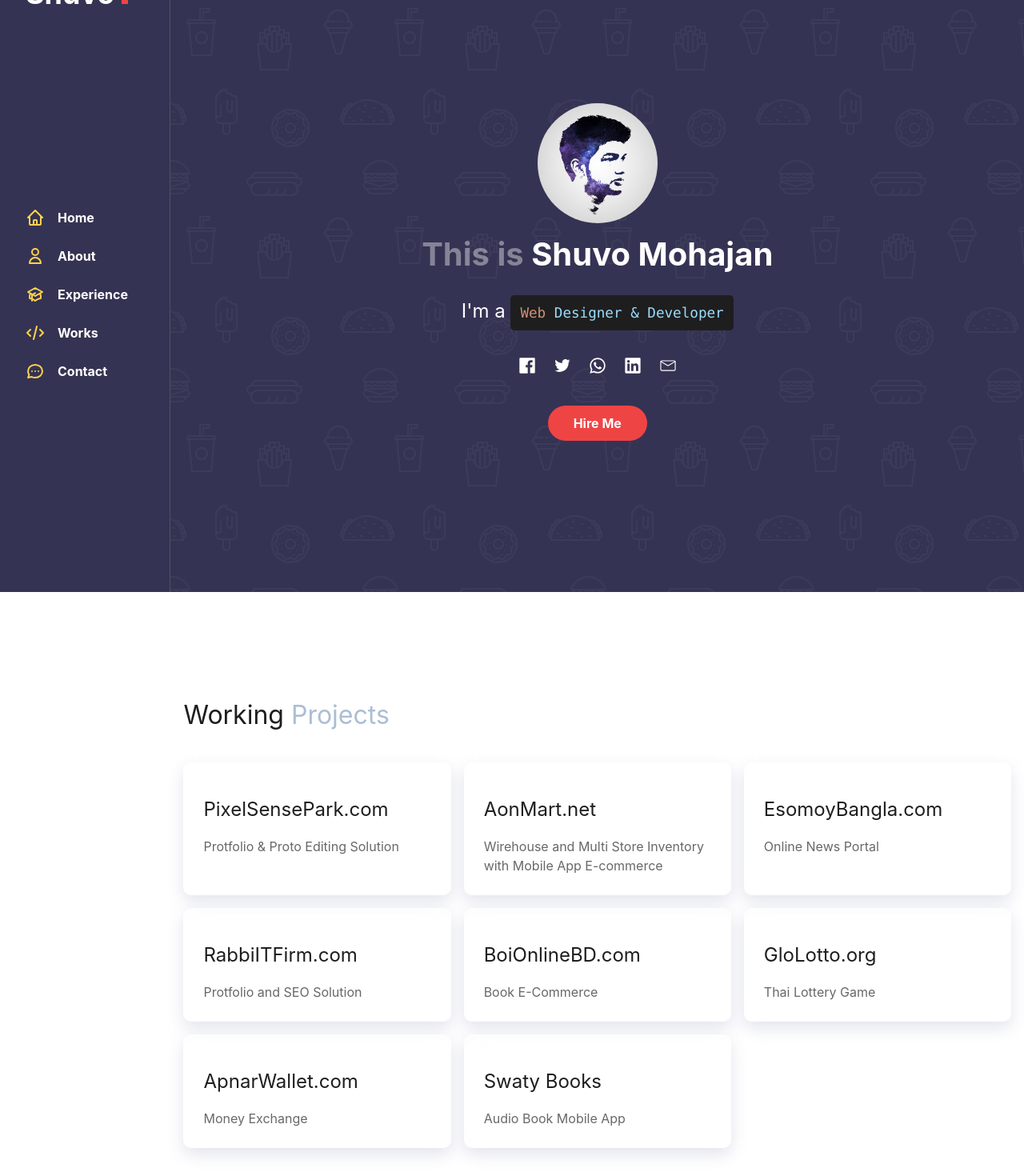
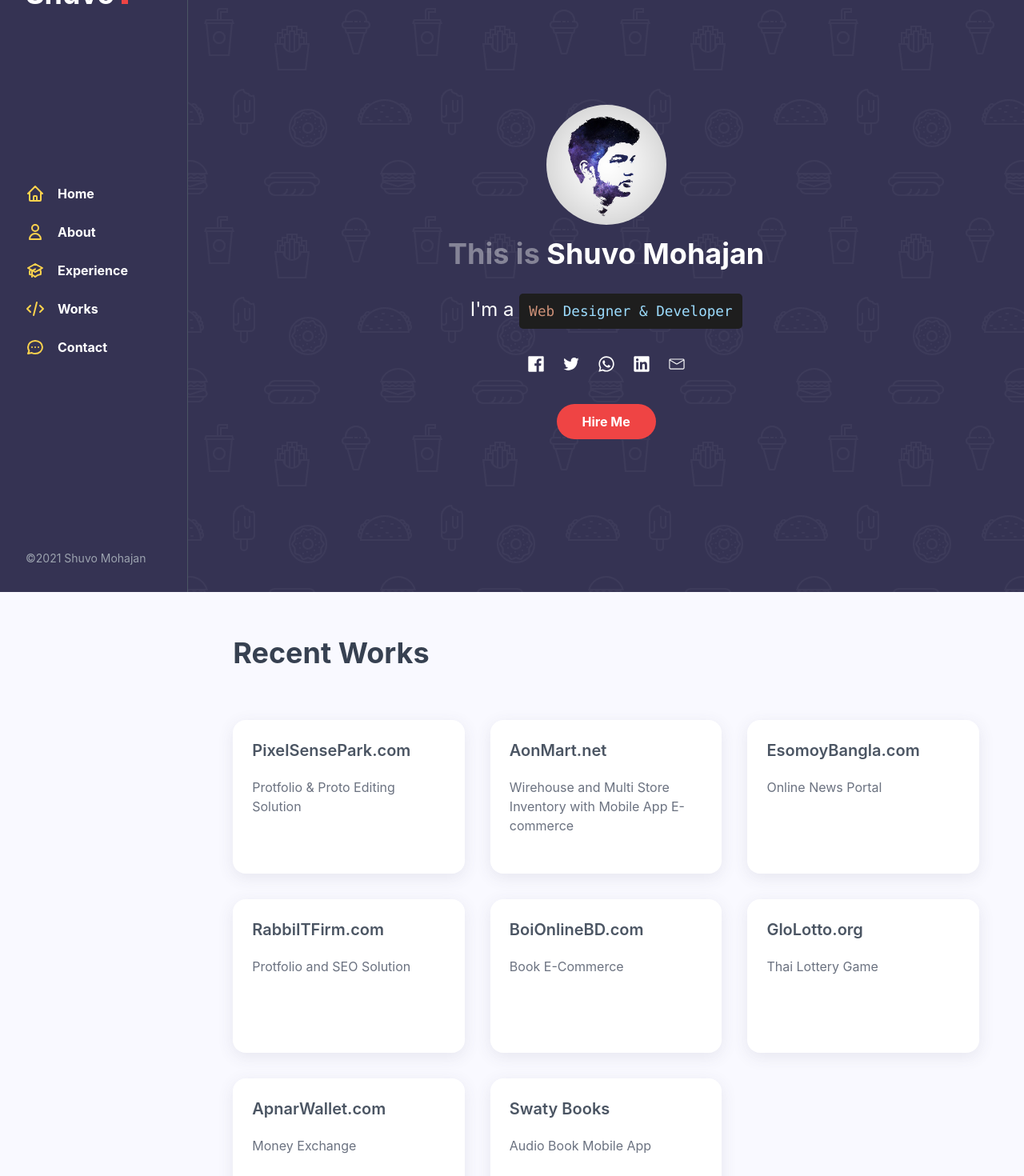
Before and after one commit to shuvomohajan/shuvomohajan.github.io, a Next.js app: page / in a window 1280 px wide. Shown: the part 60-1530 px from the top of the page at 80% size. Built offline with nearby package versions, Linux system fonts and the light colour scheme.

Commit message:
social link added & some improvment done

```diff
--- a/components/About/About.jsx
+++ b/components/About/About.jsx
@@ -10,7 +10,7 @@ const About = () => {
         styles.customBg,
       ].join(" ")}
     >
-      <div className="container px-2 md:px-4 mx-auto h-full">
+      <div className="container px-4 md:px-14 mx-auto h-full">
         <Image
           src="/shuvo.jpg"
           height="150"
--- a/components/About/About.module.css
+++ b/components/About/About.module.css
@@ -14,7 +14,7 @@
   line-height: 1.15;
   color: rgba(255, 255, 255, 0.4);
   margin-bottom: 30px;
-  font-size: 2.5rem;
+  font-size: 2.25rem;
   font-weight: bold;
 }
 
--- a/components/About/Social/Social.jsx
+++ b/components/About/Social/Social.jsx
@@ -1,7 +1,7 @@
 const Social = () => {
   return (
     <div className="flex justify-center mt-10 gap-6">
-          <a href="#">
+      <a target="_blank" rel="noreferrer" href="https://fb.com/shuvomohajan.33">
         <svg
           fill="#fff"
           className="h-5 w-5"
@@ -12,7 +12,11 @@ const Social = () => {
         </svg>
       </a>
 
-          <a href="#">
+      <a
+        target="_blank"
+        rel="noreferrer"
+        href="https://twitter.com/Shuvo_Mohajan"
+      >
         <svg
           fill="#fff"
           className="h-5 w-5"
@@ -23,7 +27,7 @@ const Social = () => {
         </svg>
       </a>
 
-          <a href="#">
+      <a target="_blank" rel="noreferrer" href="https://wa.me/01838501660">
         <svg
           fill="#fff"
           className="h-5 w-5"
@@ -34,7 +38,11 @@ const Social = () => {
         </svg>
       </a>
 
-          <a href="#">
+      <a
+        target="_blank"
+        rel="noreferrer"
+        href="https://www.linkedin.com/in/shuvo-mohajan-76ba04142/"
+      >
         <svg
           fill="#fff"
           className="h-5 w-5"
@@ -45,7 +53,7 @@ const Social = () => {
         </svg>
       </a>
 
-          <a href="#">
+      <a target="_blank" rel="noreferrer" href="mailto:shuvomohajan@gmail.com">
         <svg
           fill="#fff"
           className="h-5 w-5"
@@ -56,7 +64,7 @@ const Social = () => {
         </svg>
       </a>
     </div>
-    )
-}
+  );
+};
 
-export default Social
+export default Social;
--- a/components/Aside/Aside.jsx
+++ b/components/Aside/Aside.jsx
@@ -4,13 +4,18 @@ const Aside = () => {
   return (
     <>
       <div className="p-8 text-white h-full">
-        <h2 className="font-bold text-4xl">Shuvo <span className="bg-red-500 inline-block p-1"></span> </h2>
-        <div className="flex flex-col justify-center h-full flex-1">
-          <Link name="Home" />
-          <Link name="About" />
-          <Link name="Experience" />
-          <Link name="Works" />
-          <Link name="Contact" />
+        <div className="flex flex-col justify-between h-full">
+          <h2 className="font-bold text-4xl">
+            Shuvo <span className="bg-red-500 inline-block p-1"></span>{" "}
+          </h2>
+          <div>
+            <Link name="Home" />
+            <Link name="About" />
+            <Link name="Experience" />
+            <Link name="Works" />
+            <Link name="Contact" />
+          </div>
+          <p className="text-gray-400 text-sm">&copy;2021 Shuvo Mohajan</p>
         </div>
       </div>
     </>
--- a/components/Works/Works.jsx
+++ b/components/Works/Works.jsx
@@ -1,32 +1,30 @@
-import styles from './Works.module.css'
+import styles from "./Works.module.css";
 
 const Works = () => {
   return (
     <div className="min-h-screen py-14">
-      <div className="container px-2 md:px-4 mx-auto">
-        <h2 className={styles.second_title}>
-          Working <span>Projects</span>
-        </h2>
+      <div className="container px-4 md:px-14 mx-auto">
+        <h2 className="text-gray-700 font-bold text-4xl mb-16">Recent Works</h2>
 
-        <div className="grid grid-cols-2 md:grid-cols-3 gap-2.5 md:gap-4 mt-10">
+        <div className="grid grid-cols-1 md:grid-cols-2 lg:grid-cols-3 gap-y-4 md:gap-6 lg:gap-8">
           <a
             href="https://pixelSensePark.com/"
             target="_blank"
             rel="noreferrer"
             className={styles.card}
           >
-            <h3>PixelSensePark.com</h3>
-            <p>Protfolio & Proto Editing Solution</p>
+            <h3 className="text-xl mb-5 font-semibold text-gray-600">PixelSensePark.com</h3>
+            <p className="text-gray-500">Protfolio & Proto Editing Solution</p>
           </a>
 
           <a
-            href="https://aonmart.net/"
+            href="https://aonmart.abaacorp.com/"
             target="_blank"
             rel="noreferrer"
             className={styles.card}
           >
-            <h3>AonMart.net</h3>
-            <p>
+            <h3 className="text-xl mb-5 font-semibold text-gray-600">AonMart.net</h3>
+            <p className="text-gray-500">
               Wirehouse and Multi Store Inventory with Mobile App E-commerce
             </p>
           </a>
@@ -37,8 +35,8 @@ const Works = () => {
             rel="noreferrer"
             className={styles.card}
           >
-            <h3>EsomoyBangla.com</h3>
-            <p>Online News Portal</p>
+            <h3 className="text-xl mb-5 font-semibold text-gray-600">EsomoyBangla.com</h3>
+            <p className="text-gray-500">Online News Portal</p>
           </a>
 
           <a
@@ -47,8 +45,8 @@ const Works = () => {
             rel="noreferrer"
             className={styles.card}
           >
-            <h3>RabbiITFirm.com</h3>
-            <p>Protfolio and SEO Solution</p>
+            <h3 className="text-xl mb-5 font-semibold text-gray-600">RabbiITFirm.com</h3>
+            <p className="text-gray-500">Protfolio and SEO Solution</p>
           </a>
 
           <a
@@ -57,8 +55,8 @@ const Works = () => {
             rel="noreferrer"
             className={styles.card}
           >
-            <h3>BoiOnlineBD.com</h3>
-            <p>Book E-Commerce</p>
+            <h3 className="text-xl mb-5 font-semibold text-gray-600">BoiOnlineBD.com</h3>
+            <p className="text-gray-500">Book E-Commerce</p>
           </a>
 
           <a
@@ -67,8 +65,8 @@ const Works = () => {
             rel="noreferrer"
             className={styles.card}
           >
-            <h3>GloLotto.org</h3>
-            <p>Thai Lottery Game</p>
+            <h3 className="text-xl mb-5 font-semibold text-gray-600">GloLotto.org</h3>
+            <p className="text-gray-500">Thai Lottery Game</p>
           </a>
 
           <a
@@ -77,18 +75,18 @@ const Works = () => {
             rel="noreferrer"
             className={styles.card}
           >
-            <h3>ApnarWallet.com</h3>
-            <p>Money Exchange</p>
+            <h3 className="text-xl mb-5 font-semibold text-gray-600">ApnarWallet.com</h3>
+            <p className="text-gray-500">Money Exchange</p>
           </a>
 
           <a
-            href="https://apnarwallet.com/exchanges.php"
+            href="https://sawtybooks.com/"
             target="_blank"
             rel="noreferrer"
             className={styles.card}
           >
-            <h3>Swaty Books</h3>
-            <p>Audio Book Mobile App</p>
+            <h3 className="text-xl mb-5 font-semibold text-gray-600">Swaty Books</h3>
+            <p className="text-gray-500">Audio Book Mobile App</p>
           </a>
         </div>
       </div>
--- a/components/Works/Works.module.css
+++ b/components/Works/Works.module.css
@@ -1,67 +1,9 @@
-.second_title {
-  margin: 5rem 0 0;
-  line-height: 1.15;
-  font-size: 2rem;
+.card {
+  box-shadow: 0 5px 20px 0 rgb(69 67 96 / 10%);
+  @apply overflow-hidden rounded-2xl p-6 h-48 bg-white hover:bg-indigo-500 relative hover:text-white transition-all duration-200 ease-linear;
 }
 
-.second_title span {
-  color: #abbed4;
+.card:hover h3,
+.card:hover p {
+  color: #fff;
 }
-
-.card {
-  padding: 1.5rem;
-  text-align: left;
-  color: inherit;
-  text-decoration: none;
-  border-radius: 10px;
-  transition: color 0.15s ease, background-color 0.15s ease,
-    border-color 0.15s ease;
-  overflow: auto;
-
-  background: rgba(255, 255, 255, 0.3);
-  box-shadow: 0 8px 20px 0 rgba(179, 181, 206, 0.37);
-  backdrop-filter: blur(15px);
-  -webkit-backdrop-filter: blur(15px);
-  border-radius: 10px;
-  border: 1px solid rgba(255, 255, 255, 0.18);
-}
-
-.card:hover,
-.card:focus,
-.card:active {
-  color: #fff;
-  background: rgba(30, 30, 30, 0.3);
-}
-
-.card:hover p {
-  color: whitesmoke;
-}
-
-.card h3 {
-  margin: 1rem 0;
-  font-size: 1.5rem;
-}
-
-.card p {
-  margin: 0;
-  font-size: 1rem;
-  line-height: 1.5;
-  color: #686868;
-}
-
-@media (max-width: 600px) {
-  .second_title {
-    text-align: center;
-    margin-top: 3rem;
-    font-size: 1.8rem;
-  }
-
-  .card {
-    padding: 1rem 0.5rem;
-  }
-
-  .card h3 {
-    margin: 0.5rem 0;
-    font-size: 1rem;
-  }
-}
--- a/pages/index.js
+++ b/pages/index.js
@@ -15,10 +15,10 @@ export default function Home() {
       </Head>
 
       <div className="block md:flex">
-        <aside className="w-64 h-screen absolute md:sticky -left-full md:left-0 top-0 bg-brand border-r border-gray-600">
+        <aside className="w-72 h-screen absolute md:sticky -left-full md:left-0 top-0 bg-brand border-r border-gray-600">
           <Aside />
         </aside>
-        <div>
+        <div className="w-full">
           <About />
           <Works />
         </div>
--- a/styles/globals.css
+++ b/styles/globals.css
@@ -1,14 +1,23 @@
+@import url('https://fonts.googleapis.com/css2?family=Rubik:wght@300;400;500;600;700&display=swap');
+
 @tailwind base;
 @tailwind components;
 @tailwind utilities;
+
+
+:root {
+  --indigo: #6c6ce5;
+}
+
 
 html,
 body {
   padding: 0;
   margin: 0;
-  font-family: -apple-system, BlinkMacSystemFont, Segoe UI, Roboto, Oxygen,
+  font-family: -apple-system, BlinkMacSystemFont, 'Rubik', sans-serif, Segoe UI, Roboto, Oxygen,
     Ubuntu, Cantarell, Fira Sans, Droid Sans, Helvetica Neue, sans-serif;
   color: #1e1e1e;
+  background-color: #f9f9ff;
 }
 
 .bg-brand {
```
Lines whose indentation alone changed are shown as unchanged.
